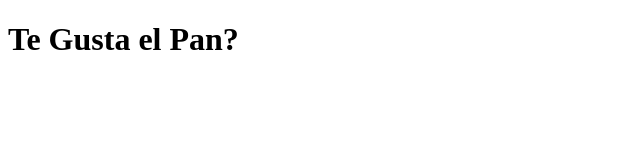
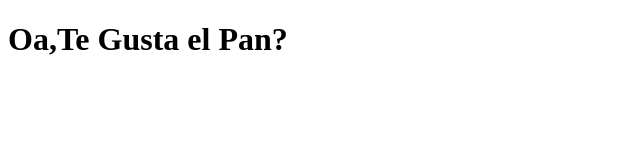
Before and after one commit to One2511/ASESOR, a plain HTML site: page index.html in a window 1280 px wide. Shown: the whole page, without its empty margins (0-640 px from the left). Drawn offline with Linux system fonts and the light colour scheme.

Commit message:
index.html

```diff
--- a/index.html
+++ b/index.html
@@ -5,6 +5,6 @@
   <title>Te gusta el Pan?</title>
 </head>
 <body>
-  <h1>Te Gusta el Pan?</h1>
+  <h1>Oa,Te Gusta el Pan?</h1>
 </body>
 </html>
```
